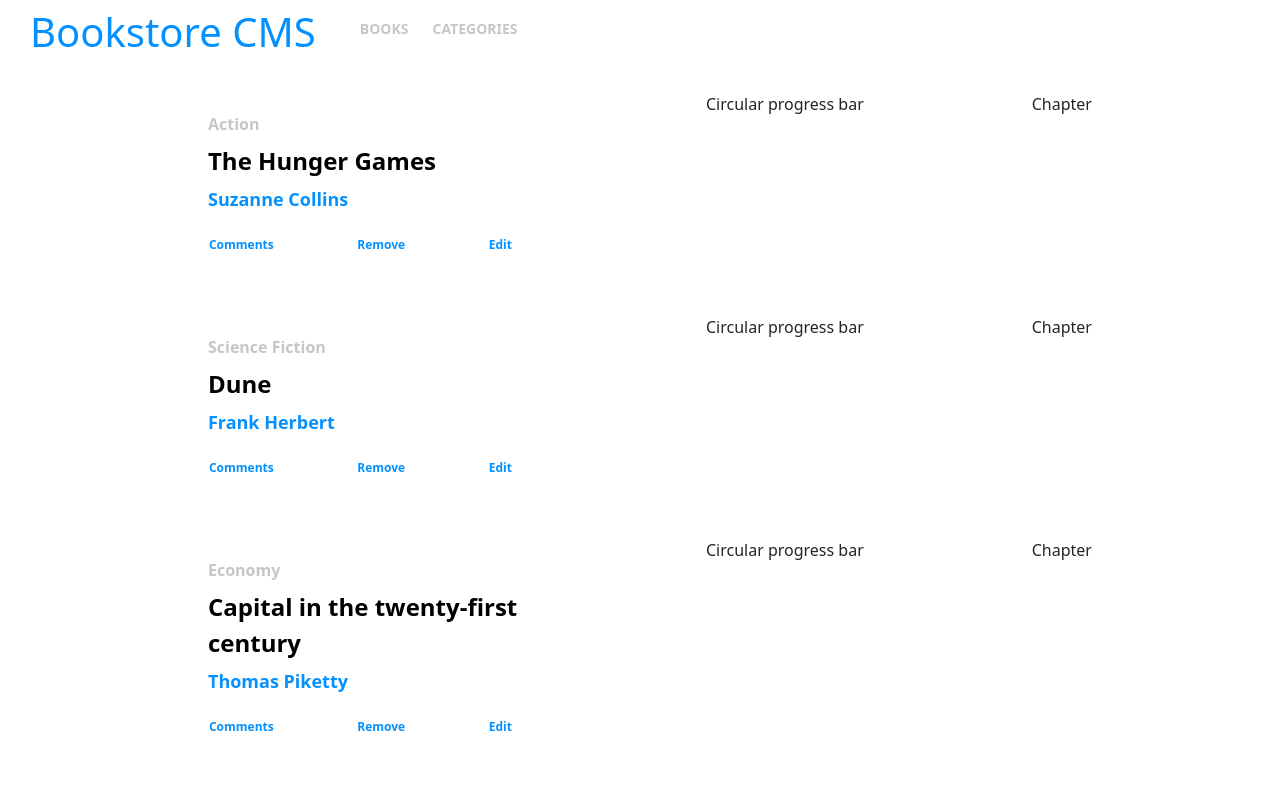
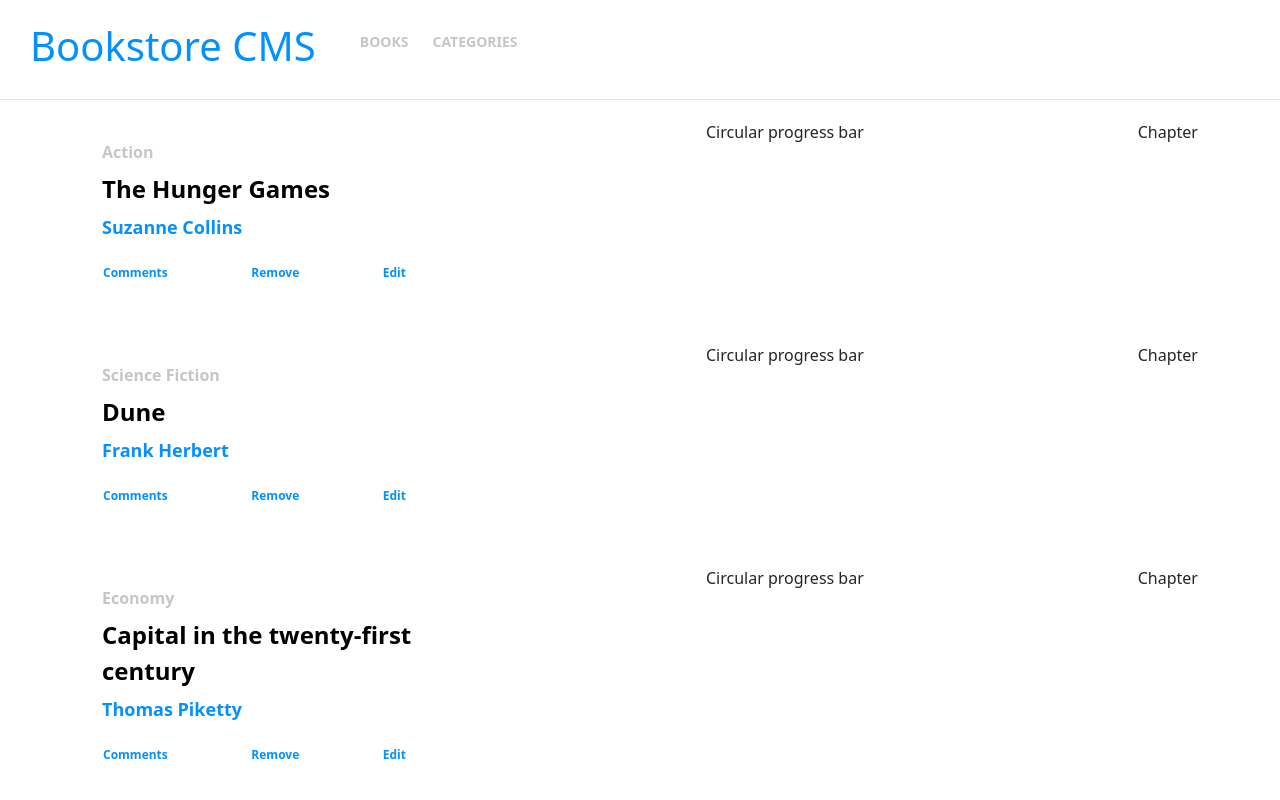
Before and after one commit to HamzaAnwar1998/bookstore-react, a React (Create React App) app: page / in a window 1280 px wide. Shown: the top 800 px of the page. Built offline with nearby package versions, Linux system fonts and the light colour scheme; some icons are missing.

Commit message:
update css

```diff
--- a/src/components/Book.js
+++ b/src/components/Book.js
@@ -6,7 +6,7 @@ import PropTypes from 'prop-types';
 const Book = ({ book }) => {
   const { title, genre, author } = book;
   return (
-    <main className="main-box">
+    <main className="main-box container">
       <div className="book">
         <div className="genre">{genre}</div>
         <div className="title">{title}</div>
--- a/src/components/css/Book.css
+++ b/src/components/css/Book.css
@@ -1,7 +1,7 @@
 .main-box{
     width: 100%;
     display: flex;
-    justify-content: space-evenly;
+    justify-content: space-between;
     padding: 20px;
 }
 
--- a/src/components/css/Navbar.css
+++ b/src/components/css/Navbar.css
@@ -1,9 +1,11 @@
 .navbar{
     width: 100%;
+    height: 100px;
     display: flex;
     justify-content: space-between;
     align-items: center;
     padding: 30px;
+    border-bottom: 1px solid #e4e4e4;
 }
 
 .navbar .leftside{
```
